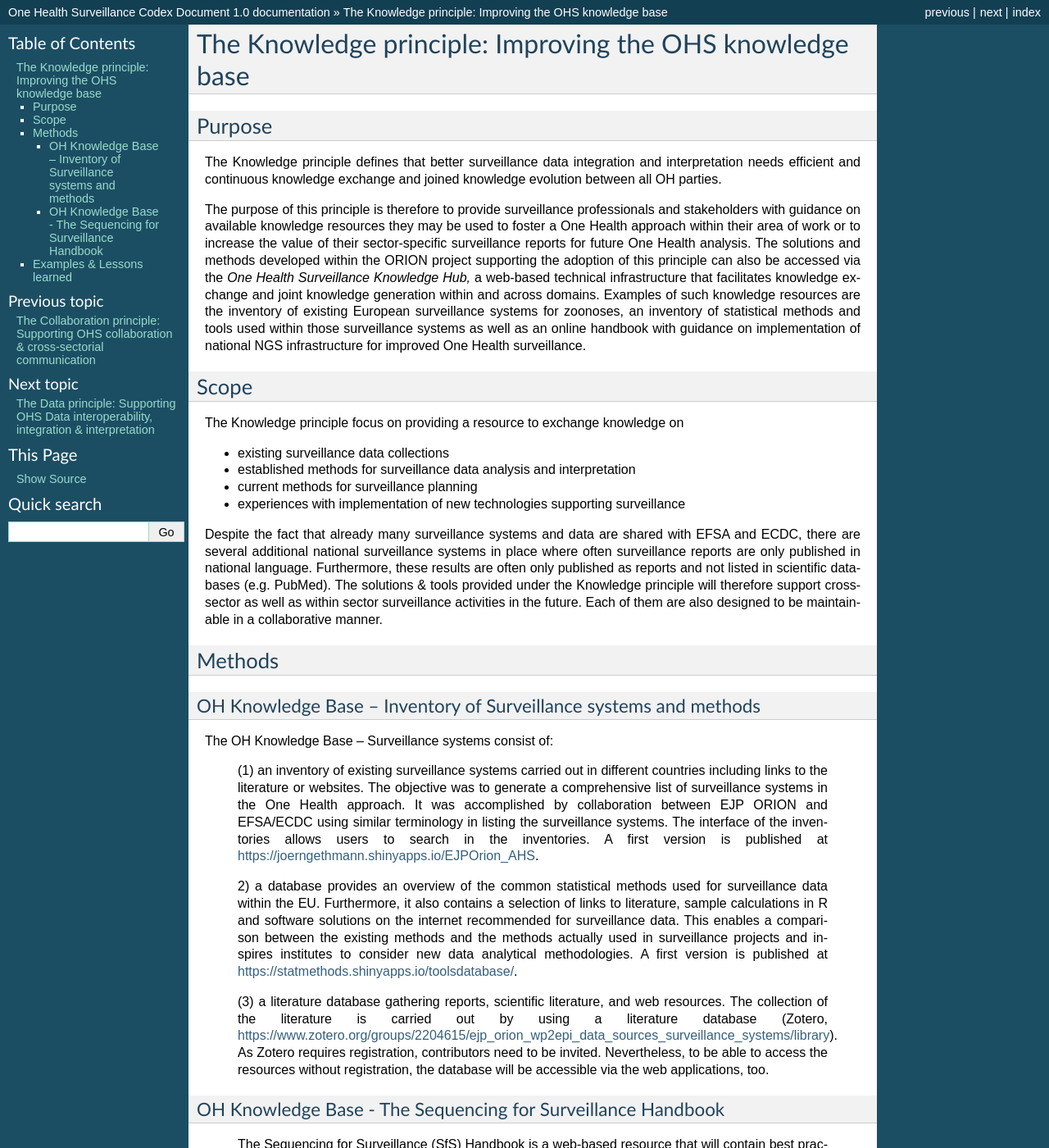
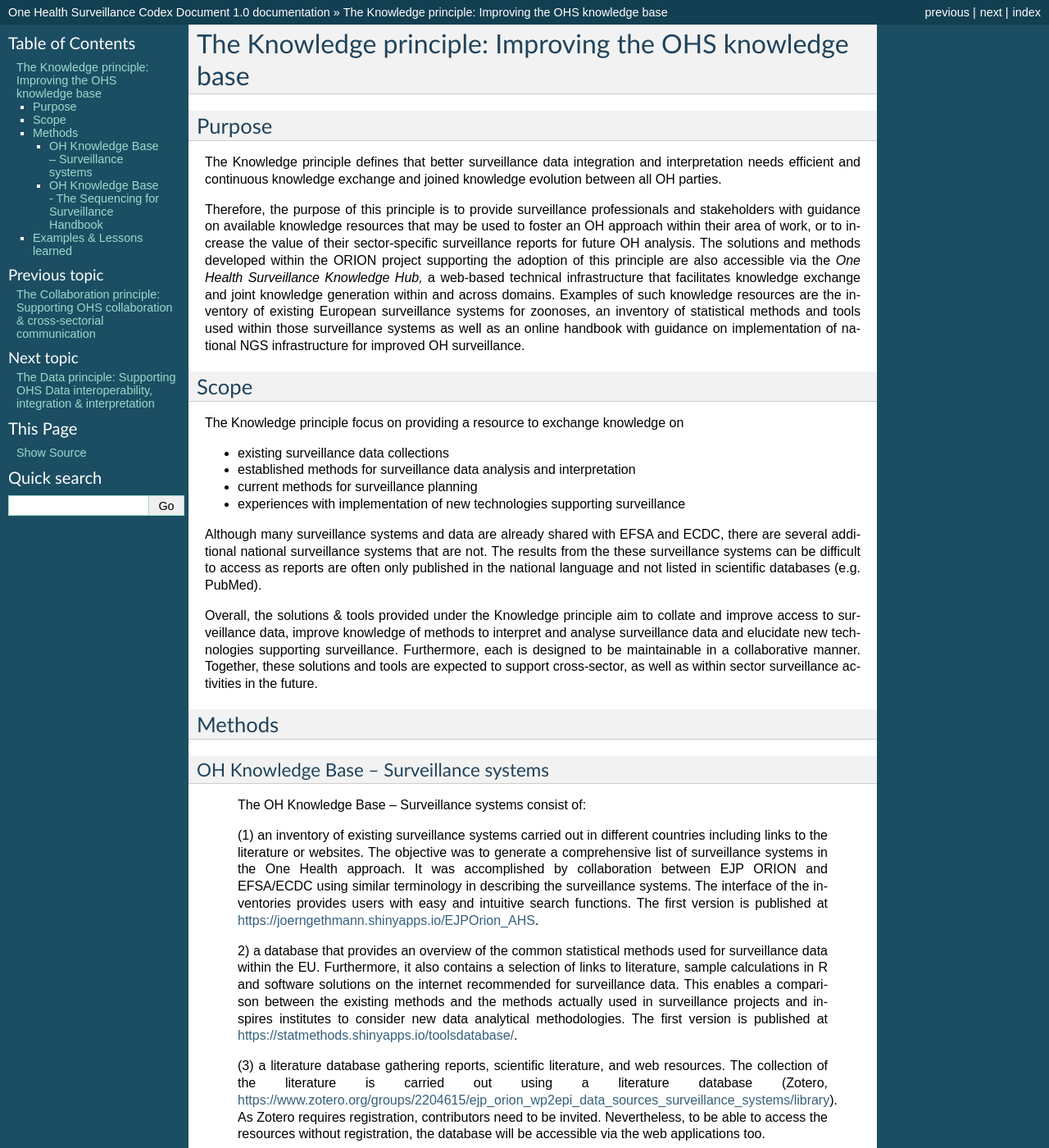
Before and after one commit to EJP-ORION/OH-Surveillance-Codex, a Sphinx documentation site: the page built from docs/3-knowledge-principle.rst, in a window 1280 px wide and 1400 px high. Shown: the whole window at 82% size. Built offline with Sphinx 7.4.7, drawn with Linux system fonts in a browser that asks for light colours; some of the changed text lies outside the part shown.

```diff
--- a/docs/3-knowledge-principle.rst
+++ b/docs/3-knowledge-principle.rst
@@ -11,20 +11,20 @@ The Knowledge principle defines that better surveillance data
 integration and interpretation needs efficient and continuous knowledge
 exchange and joined knowledge evolution between all OH parties.
 
-The purpose of this principle is therefore to provide surveillance
+Therefore, the purpose of this principle is to provide surveillance
 professionals and stakeholders with guidance on available knowledge
-resources they may be used to foster a One Health approach within their
-area of work or to increase the value of their sector-specific
-surveillance reports for future One Health analysis. The solutions and
-methods developed within the ORION project supporting the adoption of
-this principle can also be accessed via the *One Health Surveillance
-Knowledge Hub,* a web-based technical infrastructure that facilitates
-knowledge exchange and joint knowledge generation within and across
-domains. Examples of such knowledge resources are the inventory of
-existing European surveillance systems for zoonoses, an inventory of
-statistical methods and tools used within those surveillance systems as
-well as an online handbook with guidance on implementation of national
-NGS infrastructure for improved One Health surveillance.
+resources that may be used to foster an OH approach within their area of
+work, or to increase the value of their sector-specific surveillance
+reports for future OH analysis. The solutions and methods developed
+within the ORION project supporting the adoption of this principle are
+also accessible via the *One Health Surveillance Knowledge Hub,* a
+web-based technical infrastructure that facilitates knowledge exchange
+and joint knowledge generation within and across domains. Examples of
+such knowledge resources are the inventory of existing European
+surveillance systems for zoonoses, an inventory of statistical methods
+and tools used within those surveillance systems as well as an online
+handbook with guidance on implementation of national NGS infrastructure
+for improved OH surveillance.
 
 
 Scope
@@ -42,74 +42,90 @@ knowledge on
 -  experiences with implementation of new technologies supporting surveillance
 
 
-Despite the fact that already many surveillance systems and data are
-shared with EFSA and ECDC, there are several additional national
-surveillance systems in place where often surveillance reports are only
-published in national language. Furthermore, these results are often
-only published as reports and not listed in scientific databases (e.g.
-PubMed). The solutions & tools provided under the Knowledge principle
-will therefore support cross-sector as well as within sector
-surveillance activities in the future. Each of them are also designed to
-be maintainable in a collaborative manner.
+Although many surveillance systems and data are already shared with EFSA
+and ECDC, there are several additional national surveillance systems
+that are not. The results from the these surveillance systems can be
+difficult to access as reports are often only published in the national
+language and not listed in scientific databases (e.g. PubMed).
 
+Overall, the solutions & tools provided under the Knowledge principle
+aim to collate and improve access to surveillance data, improve
+knowledge of methods to interpret and analyse surveillance data and
+elucidate new technologies supporting surveillance. Furthermore, each is
+designed to be maintainable in a collaborative manner. Together, these
+solutions and tools are expected to support cross-sector, as well as
+within sector surveillance activities in the future.
 
 
 Methods
 -------
 
-OH Knowledge Base – Inventory of Surveillance systems and methods
+OH Knowledge Base – Surveillance systems
 '''''''''''''''''''''''
 
-The OH Knowledge Base – Surveillance systems consist of:
+   The OH Knowledge Base – Surveillance systems consist of:
 
    (1) an inventory of existing surveillance systems carried out in
    different countries including links to the literature or websites.
    The objective was to generate a comprehensive list of surveillance
    systems in the One Health approach. It was accomplished by
    collaboration between EJP ORION and EFSA/ECDC using similar
-   terminology in listing the surveillance systems. The interface of the
-   inventories allows users to search in the inventories. A first
-   version is published at
+   terminology in describing the surveillance systems. The interface of
+   the inventories provides users with easy and intuitive search
+   functions. The first version is published at
    https://joerngethmann.shinyapps.io/EJPOrion_AHS.
 
-   2) a database provides an overview of the common statistical methods
-   used for surveillance data within the EU. Furthermore, it also
-   contains a selection of links to literature, sample calculations in R
-   and software solutions on the internet recommended for surveillance
-   data. This enables a comparison between the existing methods and the
-   methods actually used in surveillance projects and inspires
-   institutes to consider new data analytical methodologies. A first
-   version is published at
+   2) a database that provides an overview of the common statistical
+   methods used for surveillance data within the EU. Furthermore, it
+   also contains a selection of links to literature, sample calculations
+   in R and software solutions on the internet recommended for
+   surveillance data. This enables a comparison between the existing
+   methods and the methods actually used in surveillance projects and
+   inspires institutes to consider new data analytical methodologies.
+   The first version is published at
    https://statmethods.shinyapps.io/toolsdatabase/.
 
    (3) a literature database gathering reports, scientific literature,
-   and web resources. The collection of the literature is carried out by
+   and web resources. The collection of the literature is carried out
    using a literature database (Zotero,
    https://www.zotero.org/groups/2204615/ejp_orion_wp2epi_data_sources_surveillance_systems/library).
    As Zotero requires registration, contributors need to be invited.
    Nevertheless, to be able to access the resources without
    registration, the database will be accessible via the web
-   applications, too.
+   applications too.
 
 
 OH Knowledge Base - The Sequencing for Surveillance Handbook
 ''''''''''''''''''''''''''''''''''''''''''''''''''''''''''''
 
    The Sequencing for Surveillance (SfS) Handbook is a web-based
-   resource that will contain best practice advice and hands on
-   experience of how to set up and use sequencing for surveillance in a
-   OH-supporting manner . The handbook currently consists of the
-   following sections:
+   resource containing best practice advice and hands on experience for
+   how to set up and use sequencing for surveillance in a OH-supporting
+   manner . The handbook currently consists of the following sections:
 
 -  public guidance documents from institutions such as EFSA and ECDC
 
--  descriptions of infrastructure solutions for sequencing and analysis
+-  descriptions of infrastructural solutions for sequencing and analysis
 
--  review of bioinformatics tools and pipelines used for analyzing and typing foodborne pathogens
+-  review of bioinformatics tools and pipelines used for analyzing and
+      typing foodborne pathogens
 
--  databases and other resources needed to perform analyses for species specific analyses
+-  databases and other resources needed to perform analyses for species
+      specific analyses
 
--  guidance on how to use typing data for surveillance and outbreak detection, including clustering guidelines
+-  guidance on how to use typing data for surveillance and outbreak
+      detection, including clustering guidelines
+
+..
+
+   As part of the infrastructure and pipeline sections, the handbook
+   will include guidelines on how institutions can best process their
+   data and how data can be shared between institutions. In addition, we
+   are creating a prototype analysis system for Listeria, which will
+   serve as a test case for guidelines on how to analyze NGS data in a
+   reproducible and reliable way.
+
+   Link: https://nvi-handbook.readthedocs.io/
 
 ..
 
```
Also changed, not shown: docs/1-introduction.rst (+4 -4 lines), docs/2-the-collaboration-principle.rst (+39 -4 lines), docs/4-the-data-principle.rst (+91 -101 lines), docs/5-the-dissemination-principle.rst (+11 -10 lines), docs/6-summary-outlook.rst (+5 -2 lines).
